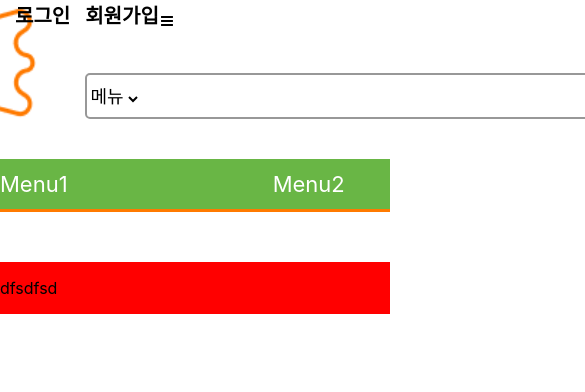
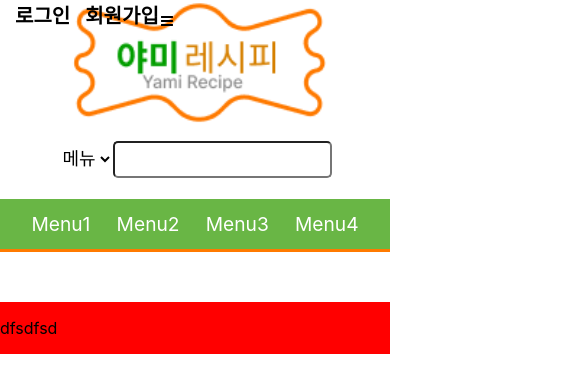
Before and after one commit to taewok/Yami-Recipe, a React (Create React App) app: page / in a window 390 px wide. Shown: the top 392 px of the page, 585 px wide, since content can reach past the window. Built offline with nearby package versions, Linux system fonts and the light colour scheme.

Commit message:
feat: 반응형 개발 진행

```diff
--- a/src/Component/Header.js
+++ b/src/Component/Header.js
@@ -3,7 +3,7 @@ import styled from "styled-components";
 import axios from "axios";
 import logo from "../LOGO.png";
 import { useNavigate } from "react-router-dom";
-import {GoThreeBars} from "react-icons/go";
+import { GoThreeBars } from "react-icons/go";
 
 const Header = ({ setList }) => {
   const navigate = useNavigate();
@@ -55,7 +55,7 @@ const Header = ({ setList }) => {
         <Menuli>
           <span>로그인</span>
           <span>회원가입</span>
-          <GoThreeBars/>
+          <GoThreeBars />
         </Menuli>
       </HeaderUl>
     </HeaderDiv>
@@ -71,18 +71,22 @@ const HeaderDiv = styled.header`
 const HeaderUl = styled.ul`
   display: flex;
   justify-content: space-between;
+  align-items: flex-end;
   width: 100%;
   height: 100%;
   margin: 0;
   padding: 0;
   list-style: none;
   @media screen and (max-width: 1000px) {
-    justify-content: center;
+    flex-direction: column;
+    align-items: center;
   }
 `;
 const Logoli = styled.li`
+  margin-right: -60px;
   margin-left: -50px;
   margin-top: -10px;
+  margin-bottom: -30px;
   img {
     width: 350px;
     height: 145px;
@@ -90,20 +94,11 @@ const Logoli = styled.li`
 `;
 const SearchForm = styled.form`
   display: flex;
-  align-items: flex-end;
-  position: relative;
-  padding-bottom: 20px;
-  &::after {
-    content: "";
-    position: absolute;
-    width: 40px;
-    background-color: #69b645;
-  }
+  align-items: center;
+  width: 450px;
+  height: 40px;
   select {
-    position: absolute;
-    padding-left: 2px;
-    padding-bottom: 5px;
-    height: 40px;
+    height: 100%;
     background-color: transparent;
     border: none;
     outline: none;
@@ -111,13 +106,17 @@ const SearchForm = styled.form`
     cursor: pointer;
   }
   input {
-    width: 450px;
-    height: 40px;
-    padding-left: 65px;
-    border: 2px solid #989898;
+    padding: 5px;
+    width: 90%;
     border-radius: 5px;
     outline: none;
     font-size: 20px;
+  }
+  @media screen and (max-width: 1000px) {
+    margin-top: 30px;
+  }
+  @media screen and (max-width: 640px) {
+    width: 70vw;
   }
 `;
 const Menuli = styled.li`
@@ -131,7 +130,7 @@ const Menuli = styled.li`
   }
   @media screen and (max-width: 1000px) {
     position: absolute;
-    left:0;
+    left: 0;
   }
 `;
 
--- a/src/Component/Nav.js
+++ b/src/Component/Nav.js
@@ -26,15 +26,18 @@ const MenuUl = styled.ul`
   display: flex;
   justify-content: space-between;
   align-items: center;
-  width: 900px;
+  max-width: 55%;
   height: 100%;
   margin: 0 auto;
   padding: 0;
   list-style: none;
+  @media screen and (max-width:660px){
+    max-width: 88%;
+  }
 `;
 const MenuItem = styled.li`
-  padding: 5px 0px;
-  font-size: 22px;
+  padding: 5px 8px;
+  font-size: 1.2rem;
   color: white;
   font-weight: 400;
   cursor: pointer;
--- a/src/Component/SearchResults/Pagination.js
+++ b/src/Component/SearchResults/Pagination.js
@@ -12,24 +12,28 @@ const Pagination = ({ postsPerPage, totalPosts, setCurrentPageNumber }) => {
     pageNumbers.push(i);
   }
 
-  const onClick = (list)=>{
+  const onClick = (list) => {
     setCurrentPageNumber(list);
-    navigate(`${list}`,{state:{
-      num:list
-    }})
-  }
+    navigate(`${list}`, {
+      state: {
+        num: list,
+      },
+    });
+  };
 
   //사용자가 이전 버튼을 눌러 첫 렌더링시 url주소에 num을 가져와 페이지 번호에 알맞은 데이터 리스를 출력
-  useEffect(()=>{
-    console.log(location.state.num)
+  useEffect(() => {
+    console.log(location.state.num);
     setCurrentPageNumber(location.state.num);
-  },[location.state.num, setCurrentPageNumber])
+  }, [location.state.num, setCurrentPageNumber]);
 
   return (
     <PaginationDiv>
       <PaginationUl>
         {pageNumbers.map((list) => (
-        <PaginationLl key={list} onClick={()=>onClick(list)}>{list}</PaginationLl>
+          <PaginationLl key={list} onClick={() => onClick(list)}>
+            {list}
+          </PaginationLl>
         ))}
       </PaginationUl>
     </PaginationDiv>
@@ -37,21 +41,26 @@ const Pagination = ({ postsPerPage, totalPosts, setCurrentPageNumber }) => {
 };
 
 const PaginationDiv = styled.div`
-    display:flex;
+  display: flex;
   justify-content: center;
   padding-top: 20px;
   padding-bottom: 50px;
-`
+`;
 const PaginationUl = styled.ul`
-    display:flex;
-    padding:0;
+  display: flex;
+  padding: 0;
   list-style: none;
-`
+`;
 const PaginationLl = styled.li`
-    margin:0 10px;
-    padding:0 10px;
+  margin: 0 10px;
+  padding: 0 10px;
   font-size: 20px;
   cursor: pointer;
-`
+  @media screen and (max-width: 640px) {
+    margin: 0 5px;
+    padding: 0 5px;
+    font-size: 1.3rem;
+  }
+`;
 
 export default Pagination;
--- a/src/Component/SearchResults/Search.js
+++ b/src/Component/SearchResults/Search.js
@@ -44,16 +44,28 @@ const Search = ({ list }) => {
 };
 
 const SearchDiv = styled.div`
-  width: 1000px;
+  width: 80vw;
+  @media screen and (max-width: 1000px) {
+    display: flex;
+    flex-direction: column;
+    align-items: center;
+    width: 90vw;
+  }
 `;
 const SearchUl = styled.ul`
+  display: flex;
+  flex-direction: column;
+  align-items: center;
   margin: 0;
   padding: 0;
   list-style: none;
+  @media screen and (max-width: 1000px) {
+    width: 80%;
+  }
 `;
 const SearchLi = styled.li`
   display: flex;
-  width: 100%;
+  width: 80%;
   height: 200px;
   padding: 15px 20px;
   border-bottom: 2px solid #dfdfdf;
@@ -64,6 +76,26 @@ const SearchLi = styled.li`
       height: 100%;
     }
   }
+  @media screen and (max-width: 1000px) {
+    height: auto;
+    a {
+      height: 100%;
+      img {
+        width: 20vw;
+        height: 90%;
+      }
+    }
+  }
+  @media screen and (max-width: 640px) {
+    flex-direction: column;
+    align-items: center;
+    a {
+      img {
+        width: 50vw;
+        height: 100%;
+      }
+    }
+  }
 `;
 const CookingTypeDiv = styled.div`
   display: flex;
@@ -72,20 +104,39 @@ const CookingTypeDiv = styled.div`
   span:nth-child(1) {
     margin-right: 20px;
   }
+  @media screen and (max-width: 640px) {
+    flex-direction: column;
+    text-align: center;
+  }
 `;
 const MenuExplanationDiv = styled.div`
   display: flex;
   flex-direction: column;
   justify-content: space-between;
   padding: 10px;
+  max-width: 100%;
+  @media screen and (max-width: 1000px) {
+    width: calc(100% - 200px);
+  }
+  @media screen and (max-width: 640px) {
+    width: 100%;
+  }
 `;
 const MenuName = styled.span`
   color: #555555;
   font-size: 1.2rem;
   font-weight: bold;
+  @media screen and (max-width: 640px) {
+    text-align: center;
+  }
 `;
 const MenuMaterials = styled.p`
   color: #555555;
+  @media screen and (max-width: 1000px) {
+    white-space: nowrap;
+    overflow: hidden;
+    text-overflow: ellipsis;
+  }
 `;
 
 export default Search;
```
Lines whose indentation alone changed are shown as unchanged.
